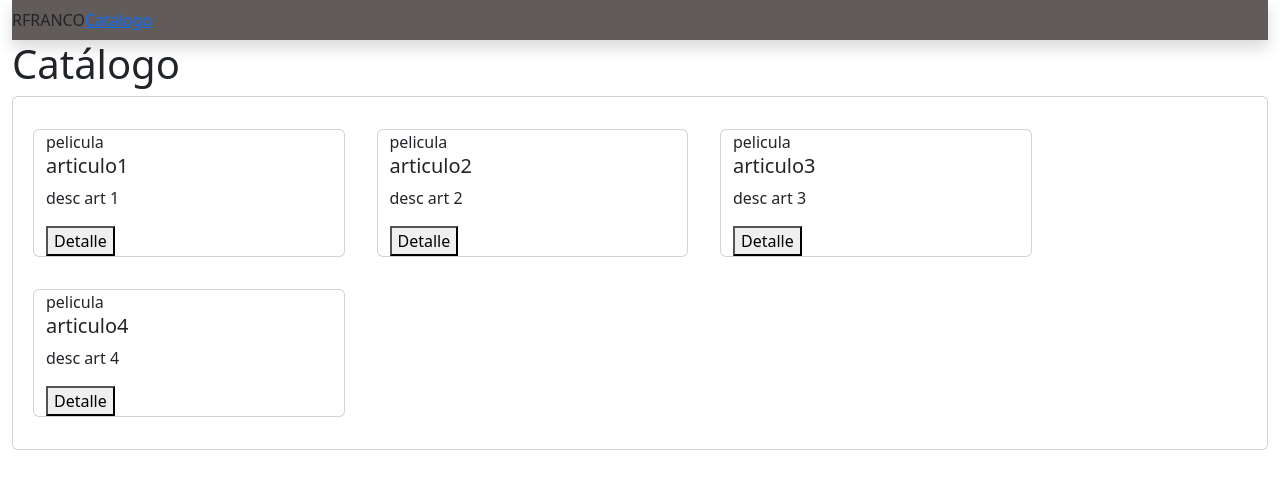
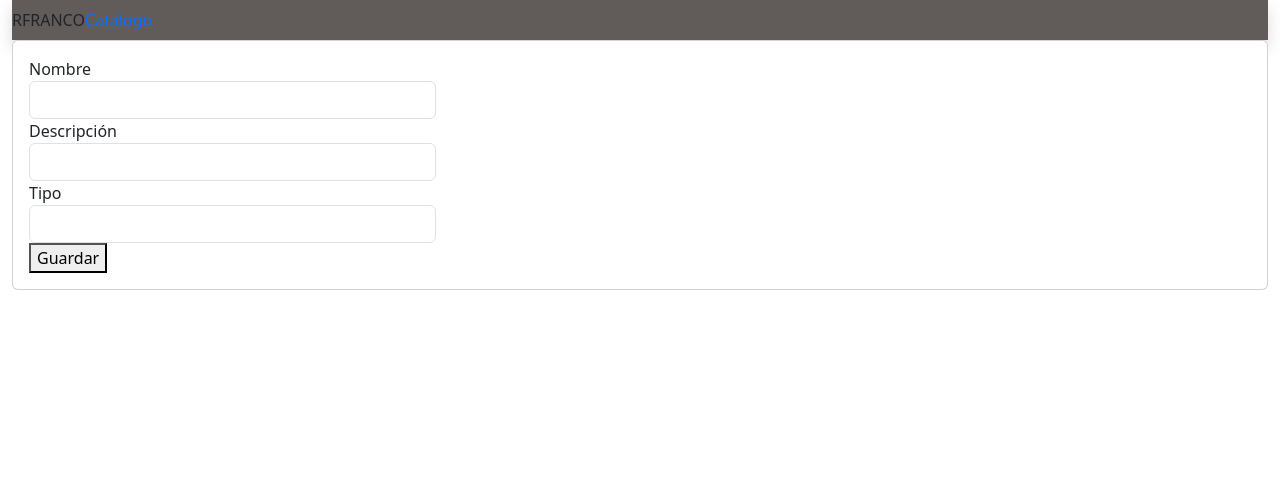
Before and after one commit to JordiBarrafon/rf, an Angular app: page /nuevoArticulo in a window 1280 px wide. Before the commit this address led to /catalogo. Shown: the top 488 px of the page. Built offline with nearby package versions, Linux system fonts and the light colour scheme.

Commit message:
modificacion y creación de artículos

```diff
--- a/src/app/app-routing.module.ts
+++ b/src/app/app-routing.module.ts
@@ -8,8 +8,7 @@ import { RouterModule, Routes } from '@angular/router';
 const routes: Routes = [
   { path: 'catalogo', component: CatalogoComponent},
   { path: 'detalleArticulo/:id', component: ArticuloComponent },
-  { path: 'nuevoArticulo/:id', component: ArticuloNuevoComponent },
-  { path: 'editarArticulo/:id', component: ArticuloEditarComponent },
+  { path: 'nuevoArticulo', component: ArticuloNuevoComponent },
   { path: '', pathMatch: 'full', redirectTo: 'catalogo'},
   { path: '**', pathMatch: 'full', redirectTo: 'catalogo'}
 ];
--- a/src/app/app.module.ts
+++ b/src/app/app.module.ts
@@ -1,6 +1,5 @@
 import { NgModule } from '@angular/core';
 import { BrowserModule } from '@angular/platform-browser';
-
 import { AppRoutingModule } from './app-routing.module';
 import { AppComponent } from './app.component';
 import { CatalogoComponent } from './catalogo/catalogo.component';
@@ -10,6 +9,7 @@ import { ArticuloComponent } from './articulo/articulo.component';
 import { ArticuloNuevoComponent } from './articulo/articulo-nuevo/articulo-nuevo.component';
 import { ArticuloEditarComponent } from './articulo/articulo-editar/articulo-editar.component';
 import { ArticulosService } from './servicios/articulos.service';
+import { FormsModule, ReactiveFormsModule } from '@angular/forms';
 
 @NgModule({
   declarations: [
@@ -23,7 +23,9 @@ import { ArticulosService } from './servicios/articulos.service';
   ],
   imports: [
     BrowserModule,
-    AppRoutingModule
+    AppRoutingModule,
+    FormsModule,
+    ReactiveFormsModule
   ],
   providers: [ ArticulosService],
   bootstrap: [AppComponent]
--- a/src/app/articulo/articulo-nuevo/articulo-nuevo.component.html
+++ b/src/app/articulo/articulo-nuevo/articulo-nuevo.component.html
@@ -1 +1,23 @@
-<p>articulo-nuevo works!</p>
+<div class="row">
+  <div class="col-12">
+    <div class="card">
+      <div class="card-body">
+        <form [formGroup]="formulario" (ngSubmit)="guardar()">
+          <div class="form-group col-md-4 col-12">
+            <label for="nombre">Nombre</label>
+            <input type="text" name="nombre" formControlName="nombre" id="nombre" class="form-control" [ngClass]="{ 'is-invalid': submitted && f['nombre'].errors }">
+          </div>
+          <div class="form-group col-md-4 col-12">
+            <label for="descripcion">Descripción</label>
+            <input type="text" name="descripcion" formControlName="descripcion" id="descripcion" class="form-control" [ngClass]="{ 'is-invalid': submitted && f['descripcion'].errors }">
+          </div>
+          <div class="form-group col-md-4 col-12">
+            <label for="tipo">Tipo</label>
+            <input type="text" name="tipo" formControlName="tipo" id="tipo" class="form-control" [ngClass]="{ 'is-invalid': submitted && f['tipo'].errors }">
+          </div>
+          <button type="submit">Guardar</button>
+        </form>
+      </div>
+    </div>
+  </div>
+</div>
--- a/src/app/articulo/articulo-nuevo/articulo-nuevo.component.ts
+++ b/src/app/articulo/articulo-nuevo/articulo-nuevo.component.ts
@@ -1,4 +1,8 @@
+import { Router } from '@angular/router';
+import { ArticulosService } from './../../servicios/articulos.service';
+import { Articulo } from './../../modelos/articulo';
 import { Component } from '@angular/core';
+import { FormControl, FormGroup, FormBuilder, Validators } from '@angular/forms';
 
 @Component({
   selector: 'app-articulo-nuevo',
@@ -6,5 +10,29 @@ import { Component } from '@angular/core';
   styleUrls: ['./articulo-nuevo.component.css']
 })
 export class ArticuloNuevoComponent {
+  public formulario: FormGroup;
+  submitted = false;
+
+  constructor(private servicioArticulo: ArticulosService, private formBuilder: FormBuilder, private navegador: Router){
+    this.formulario = formBuilder.group({
+      nombre: ['', Validators.required],
+      descripcion: ['', Validators.required],
+      tipo: ['', Validators.required]
+    });
+  }
+
+  get f() { return this.formulario.controls; }
+
+  guardar(){
+    this.submitted = true;
+
+    if(this.formulario.invalid)
+      return;
+
+    this.servicioArticulo.nuevoArticulo(new Articulo(
+      this.f['nombre'].value, this.f['descripcion'].value, this.f['tipo'].value
+    ));
+    this.navegador.navigateByUrl('catalogo');
+  }
 
 }
--- a/src/app/articulo/articulo.component.html
+++ b/src/app/articulo/articulo.component.html
@@ -2,19 +2,22 @@
   <div class="col-12">
     <div class="card">
       <div class="card-body">
+        <form (ngSubmit)="actualizar()">
           <div class="form-group col-md-4 col-12">
             <label for="nombre">Nombre</label>
-          <input type="text" class="form-control" id="nombre" value="{{ articulo.nombre }}">
+            <input type="text" [(ngModel)]="articulo.nombre" class="form-control" id="nombre">
           </div>
           <div class="form-group col-md-4 col-12">
             <label for="descripcion">Descripción</label>
-          <input type="text" class="form-control" id="descripcion" value="{{ articulo.descripcion }}">
+            <input type="text" [(ngModel)]="articulo.descripcion" class="form-control" name="descripcion">
           </div>
           <div class="form-group col-md-4 col-12">
             <label for="tipo">Tipo</label>
-          <input type="text" class="form-control" id="tipo" value="{{ articulo.tipo }}">
+            <input type="text" [(ngModel)]="articulo.tipo" class="form-control" id="tipo">
+          </div>
+          <button type="submit">Guardar</button>
+        </form>
       </div>
     </div>
   </div>
 </div>
-</div>
--- a/src/app/articulo/articulo.component.ts
+++ b/src/app/articulo/articulo.component.ts
@@ -1,5 +1,5 @@
 import { ArticulosService } from './../servicios/articulos.service';
-import { ActivatedRoute } from '@angular/router';
+import { ActivatedRoute, Router } from '@angular/router';
 import { Articulo } from './../modelos/articulo';
 import { Component } from '@angular/core';
 
@@ -11,8 +11,14 @@ import { Component } from '@angular/core';
 export class ArticuloComponent {
   public articulo: Articulo;
 
-  constructor(private router: ActivatedRoute, private servicioArticulos: ArticulosService) {
+  constructor(private router: ActivatedRoute, private servicioArticulos: ArticulosService, private navegador: Router) {
     let id = router.snapshot.params['id'];
     this.articulo = servicioArticulos.getArticulo(id);
-   }
+  }
+
+  actualizar(){
+     this.servicioArticulos.updateArticulo(this.articulo);
+     this.navegador.navigateByUrl('catalogo');
+  }
+
 }
--- a/src/app/catalogo/catalogo.component.html
+++ b/src/app/catalogo/catalogo.component.html
@@ -1,5 +1,8 @@
 
   <h1>Catálogo</h1>
+  <div class="col-12 mb-2 text-right">
+    <div><a class="btn btn-success btn-md" routerLink="/nuevoArticulo"><i class="dripicons-plus"></i>Nuevo artículo</a></div>
+  </div>
   <div class="card">
     <div class="card-body">
       <div class="row">
--- a/src/app/modelos/articulo.ts
+++ b/src/app/modelos/articulo.ts
@@ -1,3 +1,4 @@
+import { ArticulosService } from './../servicios/articulos.service';
 import { ArticuloInterface } from './articuloInterface';
 export class Articulo implements ArticuloInterface{
     public id?: number;
@@ -5,13 +6,16 @@ export class Articulo implements ArticuloInterface{
     public nombre: string;
     public descripcion: string;
     public tipo: string;
+    private servicioArticulo?: ArticulosService;
 
-    constructor(id:number, nombre:string, descripcion:string, tipo:string){
-      this.id = id;
+    constructor(nombre:string, descripcion:string, tipo:string){
+      this.servicioArticulo = new ArticulosService;
+      this.id = this.servicioArticulo.maximoId();
       this.fechaCreacion = new Date();
       this.nombre = nombre;
       this.descripcion = descripcion;
       this.tipo = tipo;
     }
 
+
 }
--- a/src/app/servicios/articulos.service.ts
+++ b/src/app/servicios/articulos.service.ts
@@ -1,5 +1,5 @@
+import { Articulo } from './../modelos/articulo';
 import { Injectable } from '@angular/core';
-import { Articulo } from '../modelos/articulo';
 
 @Injectable({
   providedIn: 'root'
@@ -15,10 +15,35 @@ export class ArticulosService {
 
   constructor() { }
 
+  maximoId():number{
+    let max = 1;
+    this.articulos.forEach(element => {
+      if (typeof element.id === 'number') {
+        max = Math.max(max, element.id);
+      }
+    });
+
+    return max;
+  }
+
   getArticulos(): Articulo[]  { return this.articulos };
   getArticulo(id: number): any {
     let art = this.articulos.filter( a => a.id == id)[0];
 
     return art;
   }
+
+  updateArticulo(articulo: Articulo){
+    this.articulos.map( a => {
+      if(a.id == articulo.id){
+        a.nombre = articulo.nombre,
+        a.descripcion = articulo.descripcion,
+        a.tipo = articulo.tipo
+      }
+    });
+  }
+
+  nuevoArticulo(articulo: Articulo){
+    this.articulos.push(articulo);
+  }
 }
```
Lines whose indentation alone changed are shown as unchanged.
